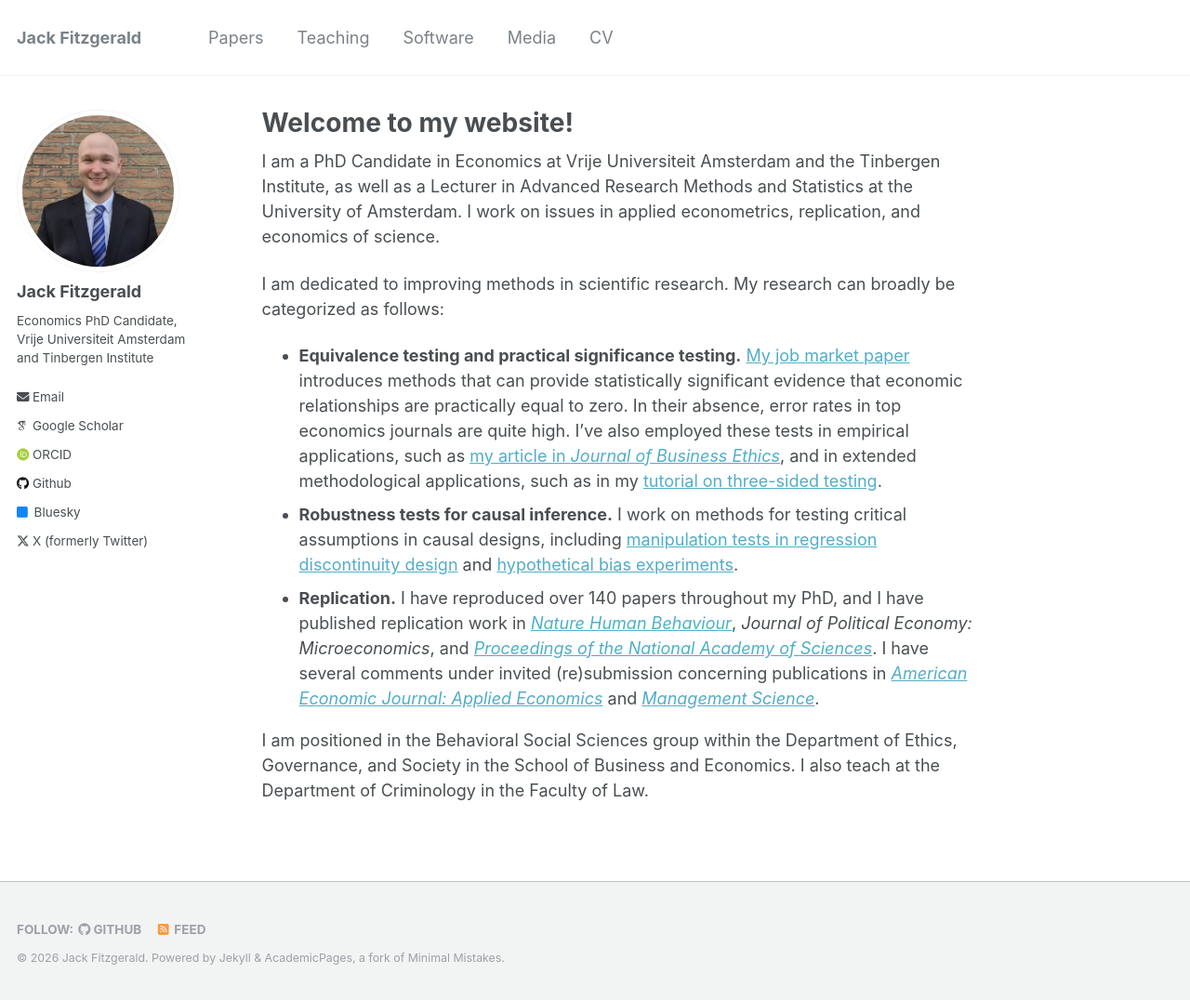
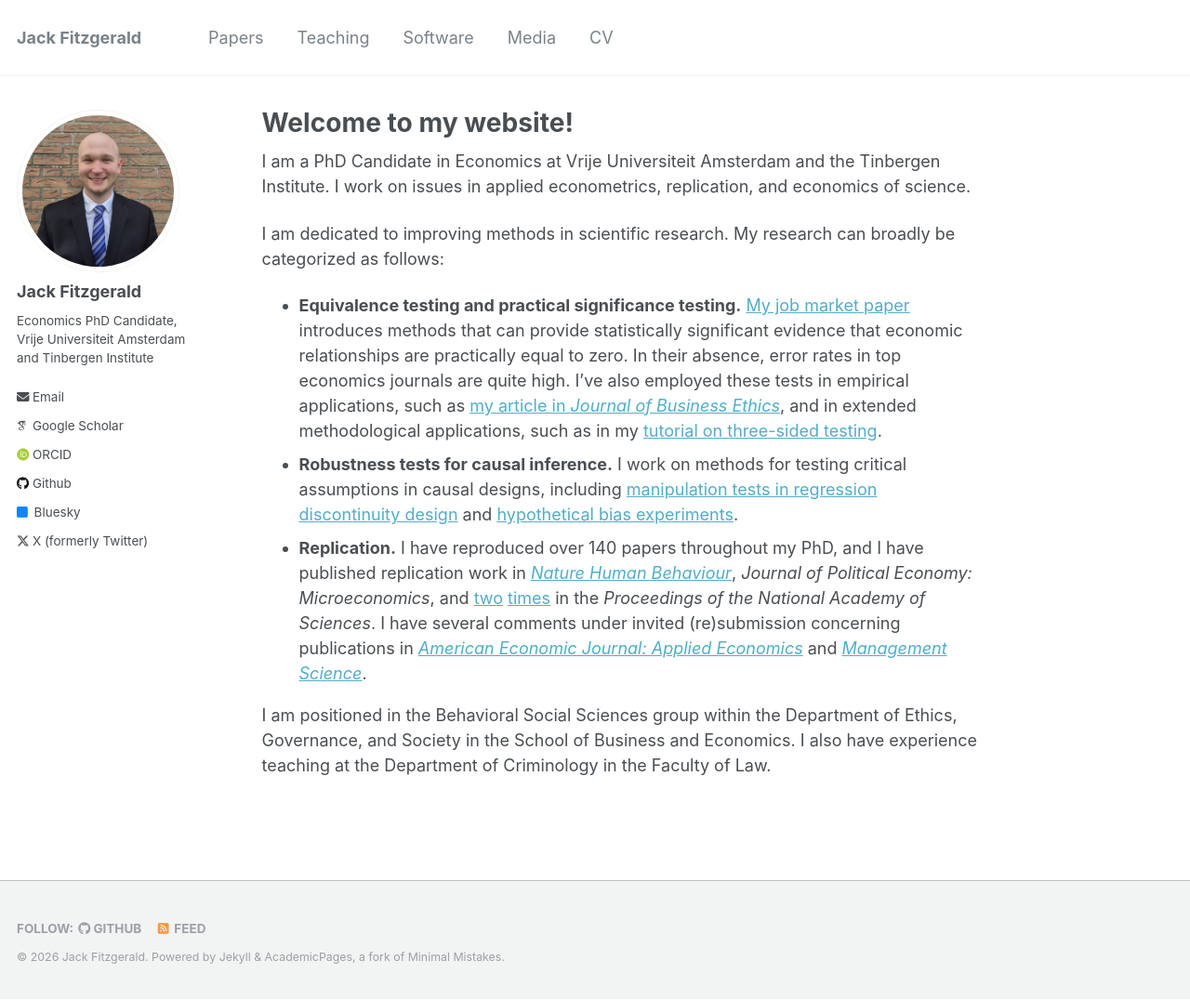
Before and after one commit to jack-fitzgerald/jack-fitzgerald.github.io, a Jekyll site: the page built from _pages/about.md, in a window 1280 px wide and 1076 px high. Shown: the whole window at 93% size. Built offline with Jekyll 4.4.1, drawn with Linux system fonts in a browser that asks for light colours; some web fonts are replaced.

Commit message:
Update about.md

```diff
--- a/_pages/about.md
+++ b/_pages/about.md
@@ -7,11 +7,11 @@ redirect_from:
   - /about.html
 ---
 
-I am a PhD Candidate in Economics at Vrije Universiteit Amsterdam and the Tinbergen Institute, as well as a Lecturer in Advanced Research Methods and Statistics at the University of Amsterdam. I work on issues in applied econometrics, replication, and economics of science.
+I am a PhD Candidate in Economics at Vrije Universiteit Amsterdam and the Tinbergen Institute. I work on issues in applied econometrics, replication, and economics of science.
 
 I am dedicated to improving methods in scientific research. My research can broadly be categorized as follows:
 * **Equivalence testing and practical significance testing.** [My job market paper](https://doi.org/10.31222/osf.io/d7sqr_v2) introduces methods that can provide statistically significant evidence that economic relationships are practically equal to zero. In their absence, error rates in top economics journals are quite high. I’ve also employed these tests in empirical applications, such as [my article in <i>Journal of Business Ethics</i>](https://link.springer.com/article/10.1007/s10551-024-05731-x), and in extended methodological applications, such as in my [tutorial on three-sided testing](https://doi.org/10.31234/osf.io/8y925_v3).
 * **Robustness tests for causal inference.** I work on methods for testing critical assumptions in causal designs, including [manipulation tests in regression discontinuity design](https://jack-fitzgerald.github.io/files/RDD_Equivalence.pdf) and [hypothetical bias experiments](https://doi.org/10.1017/eec.2025.10035).
-* **Replication.** I have reproduced over 140 papers throughout my PhD, and I have published replication work in [<i>Nature Human Behaviour</i>](https://rdcu.be/eYab2), <i>Journal of Political Economy: Microeconomics</i>, and [<i>Proceedings of the National Academy of Sciences</i>](https://www.pnas.org/doi/10.1073/pnas.2403758121). I have several comments under invited (re)submission concerning publications in [<i>American Economic Journal: Applied Economics</i>](https://jack-fitzgerald.github.io/files/VEA24.pdf) and [<i>Management Science</i>](https://jack-fitzgerald.github.io/files/GS22_Replication.pdf).
+* **Replication.** I have reproduced over 140 papers throughout my PhD, and I have published replication work in [<i>Nature Human Behaviour</i>](https://rdcu.be/eYab2), <i>Journal of Political Economy: Microeconomics</i>, and [two](https://www.pnas.org/doi/10.1073/pnas.2403758121) [times](https://doi.org/10.1073/pnas.2515523123) in the <i>Proceedings of the National Academy of Sciences</i>. I have several comments under invited (re)submission concerning publications in [<i>American Economic Journal: Applied Economics</i>](https://jack-fitzgerald.github.io/files/VEA24.pdf) and [<i>Management Science</i>](https://jack-fitzgerald.github.io/files/GS22_Replication.pdf).
 
-I am positioned in the Behavioral Social Sciences group within the Department of Ethics, Governance, and Society in the School of Business and Economics. I also teach at the Department of Criminology in the Faculty of Law.
+I am positioned in the Behavioral Social Sciences group within the Department of Ethics, Governance, and Society in the School of Business and Economics. I also have experience teaching at the Department of Criminology in the Faculty of Law.
```
